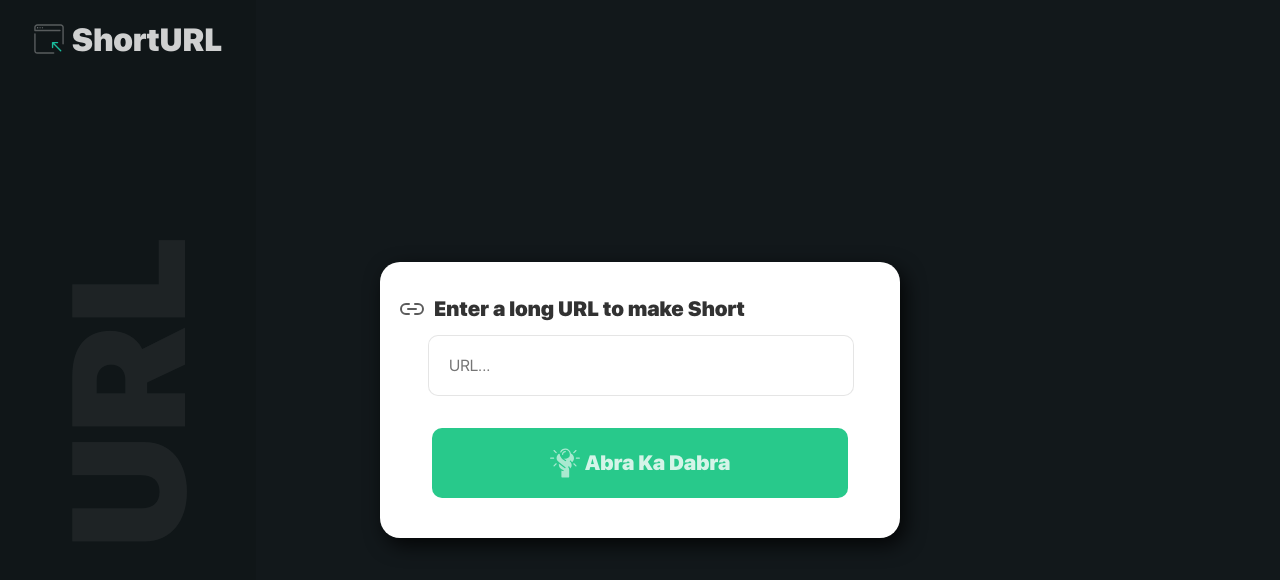
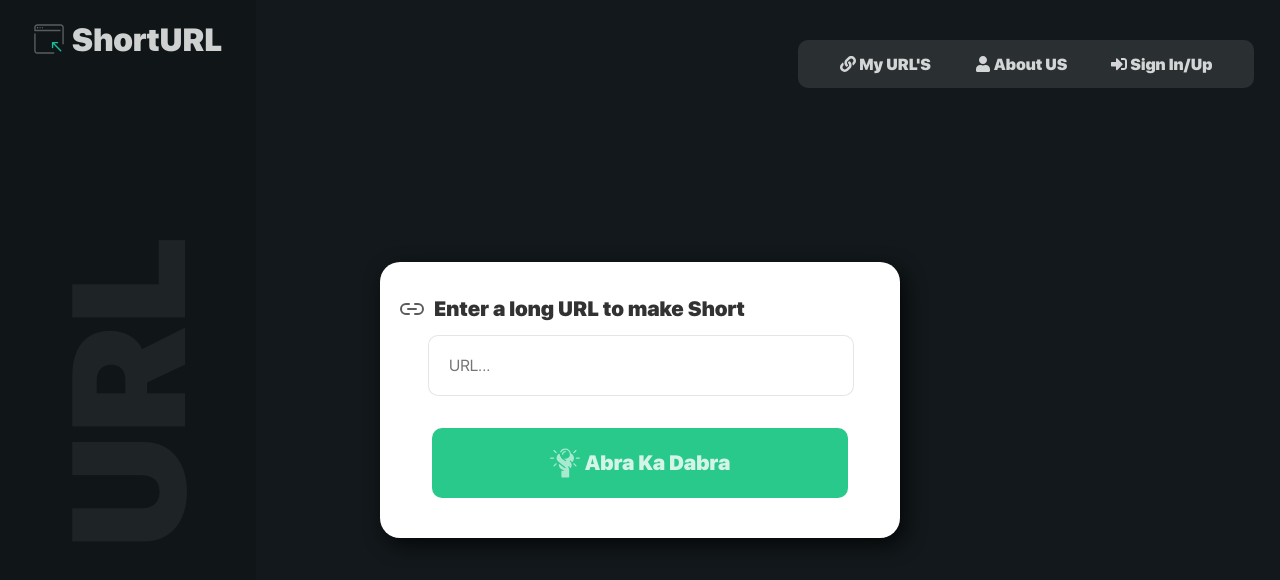
Before and after one commit to priyanshu-kun/URL-shortner, a React (Create React App) app in the folder frontend/: page / in a window 1280 px wide. Shown: the top 580 px of the page. Built offline with nearby package versions, Linux system fonts and the light colour scheme.

Commit message:
add url shorten feature and copy to clipboard

```diff
--- a/frontend/package.json
+++ b/frontend/package.json
@@ -6,8 +6,10 @@
     "@testing-library/jest-dom": "^5.11.8",
     "@testing-library/react": "^11.2.2",
     "@testing-library/user-event": "^12.6.0",
+    "axios": "^0.21.1",
     "react": "^17.0.1",
     "react-dom": "^17.0.1",
+    "react-icons": "^4.1.0",
     "react-scripts": "4.0.1",
     "web-vitals": "^0.2.4"
   },
--- a/frontend/src/App.js
+++ b/frontend/src/App.js
@@ -1,6 +1,7 @@
 import React from "react";
 import './App.css';
 import Content from "./components/content";
+import Navbar from "./components/navbar";
 
 function App() {
   return (
@@ -18,10 +19,10 @@ function App() {
             <path style={{ stroke: "none", fillRule: "nonzero", fill: "rgba(255, 255, 255, 0.3)", fillOpacity: "1" }} d="M 3.75 4.453125 C 3.351562 4.453125 3.046875 4.148438 3.046875 3.75 C 3.046875 3.351562 3.351562 3.046875 3.75 3.046875 " />
           </g>
         </svg>
-
 ShortURL</h1>
         <h1 className="url-design">URL</h1>
       </div>
+      <Navbar />
       <Content />
     </>
   );
--- /dev/null
+++ b/frontend/src/components/navbar.jsx
@@ -0,0 +1,32 @@
+import React from 'react';
+import '../styles/navbar.css';
+import { FaSignInAlt, FaLink, FaUser } from 'react-icons/fa';
+
+function Navbar() {
+  return (
+    <nav className="navbar">
+      <ul>
+        <li>
+          <a href="#">
+            <FaLink className="icons" />
+            My URL'S
+          </a>
+        </li>
+        <li>
+          <a href="#">
+            <FaUser className="icons" />
+            About US
+          </a>
+        </li>
+        <li>
+          <a href="#">
+            <FaSignInAlt className="icons" />
+            Sign In/Up
+          </a>
+        </li>
+      </ul>
+    </nav>
+  );
+}
+
+export default Navbar;
--- a/frontend/src/styles/content.css
+++ b/frontend/src/styles/content.css
@@ -16,7 +16,7 @@
     background-color: #ffffff;
     padding: 20px;
     border-radius: 20px;
-    box-shadow: 5px 7px 20px rgba(0, 0, 0, 0.8);
+    box-shadow: 5px 7px 20px rgba(0, 0, 0, 0.7);
 
 }
 
@@ -91,3 +91,70 @@
     margin-right: 5px;
     opacity: 0.6;
 }
+
+.social-handles {
+    width: 26rem;
+    /* background: rgba(0, 0, 0, 0.7); */
+    margin: 20px auto;
+    display: flex;
+    justify-content: space-around;
+}
+
+.social-handles button {
+    font-size: 1.2rem;
+    display: flex;
+    align-items: center;
+    justify-content: center;
+    padding: 10px 15px;
+    border: none;
+    color: rgba(255, 255, 255);
+    border-radius: 5px;
+    cursor: pointer;
+    background: #28C98B;
+    transition: all 0.3s ease;
+}
+
+.social-handles button:hover {
+    opacity: 0.6;
+}
+
+.social-handles button:not(:nth-child(1)) {
+    background: #1E2426;
+    /* background: red; */
+}
+
+.share-it {
+    font-size: 1.4rem;
+    opacity: 0.8;
+    margin-top: 30px;
+}
+
+.share-icon {
+    opacity: 0.6;
+    margin-right: 10px;
+}
+
+.preloader {
+    opacity: 1 !important;
+    animation: preloader 500ms infinite linear;
+}
+
+@keyframes preloader {
+    0% {
+        fill: orange;
+    }
+
+    10% {
+        fill: #ffffff;
+    }
+
+    20% {
+        fill: teal;
+    }
+
+    100% {
+        fill: tomato;
+    }
+
+
+}
--- /dev/null
+++ b/frontend/src/styles/navbar.css
@@ -0,0 +1,62 @@
+@font-face {
+    src: url(../assets/San-Francisco-Pro-Fonts-master/San-Francisco-Pro-Fonts-master/SF-Pro-Display-Black.otf);
+    font-family: "SF-Pro-Display-Black";
+}
+
+.navbar {
+    position: absolute;
+    top: 5%;
+    right: 2%;
+
+}
+
+.navbar ul {
+    all: initial;
+    padding: 0 20px;
+    background: rgba(255, 255, 255, 0.1);
+    max-width: 30rem;
+    min-width: 26rem;
+    height: 3rem;
+    /* background-color: red; */
+    display: flex;
+    align-items: center;
+    justify-content: space-around;
+    /* justify-content: center;
+    align-items: center; */
+    border-radius: 10px;
+    /* box-shadow: 0 0 30px 3px rgba(0, 0, 0, 0.3); */
+}
+
+.navbar ul li {
+    list-style: none;
+    padding: 0 10px;
+    height: 100%;
+    border-radius: 6px;
+    transition: all 0.5s ease;
+
+}
+
+.navbar ul li:hover {
+    background-color: #28C98B;
+    transform: scale(1.1);
+    box-shadow: 0 5px 10px rgba(0, 0, 0, 0.2);
+
+}
+
+/* .navbar ul li:hover a {
+    color: rgba(255, 255, 255, 0.8);
+} */
+
+.navbar ul a {
+    display: flex;
+    text-decoration: none;
+    color: rgba(255, 255, 255, 0.8);
+    font-family: "SF-Pro-Display-Black";
+    height: 100%;
+    /* background-color: saddlebrown; */
+    align-items: center;
+}
+
+.icons {
+    margin-right: 3px;
+}
```
Also changed, not shown: frontend/src/components/content.jsx (+131 -26 lines), 2 other files (tests, documents, lock files or other folders).
